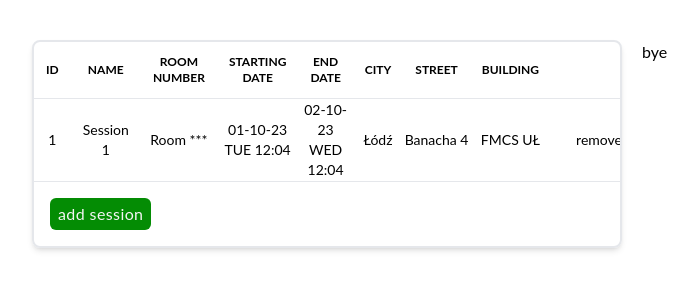
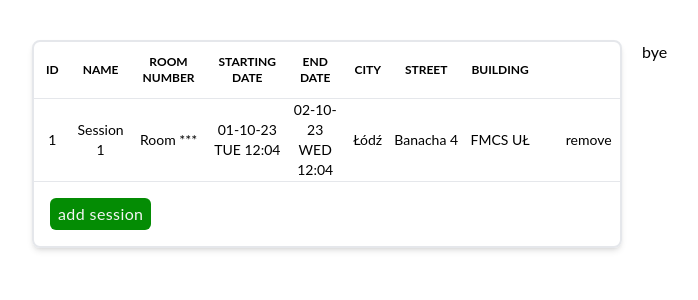
Before and after one commit to jakub-lesniewski/Project-conference-handler, a React (Vite) app in the folder frontend/: page /backoffice in a window 1280 px wide. Both pictures are taken after a click on the button "add session". Shown: the top 300 px of the page, without its empty margins (8-706 px from the left). Built offline with nearby package versions, Linux system fonts and the light colour scheme.

Commit message:
added session table

```diff
--- a/frontend/src/features/backoffice/SessionBox.jsx
+++ b/frontend/src/features/backoffice/SessionBox.jsx
@@ -59,8 +59,8 @@ function SessionBox() {
                 key={item.id}
                 className="hover:bg-fmcsGray cursor-pointer border-b text-sm transition-all duration-200"
               >
-                <td className="text-center">{item.id}</td>
-                <td className="p-3 text-center">{item.name}</td>
+                <td className="p-3 text-center">{item.id}</td>
+                <td className="text-center">{item.name}</td>
                 <td className="text-center">{item.room_number}</td>
                 <td className="text-center">{item.time_start}</td>
                 <td className="text-center">{item.time_end}</td>
```
